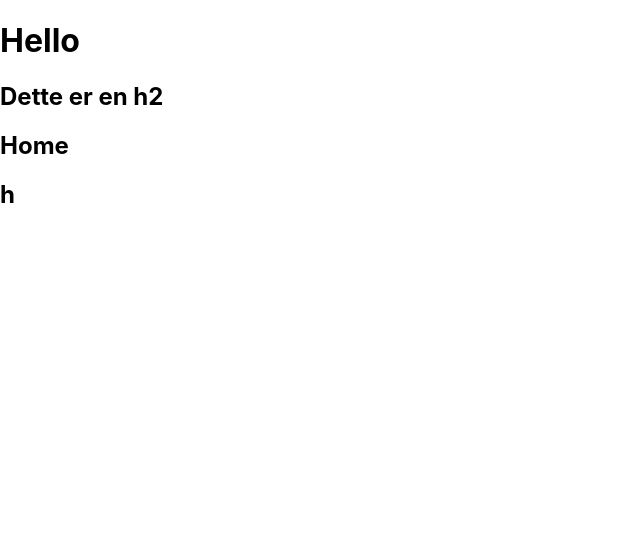
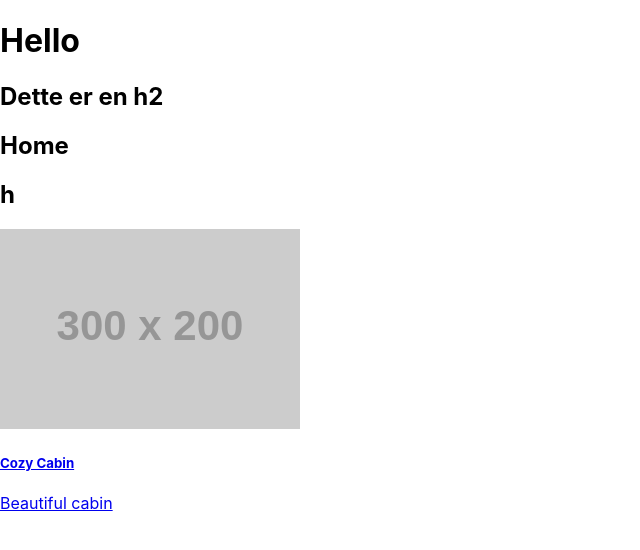
Before and after one commit to juliehabb/final-exam, a React (Create React App) app: page / in a window 1280 px wide. Shown: the top 550 px of the page, without its empty margins (0-640 px from the left). Built offline with nearby package versions, Linux system fonts and the light colour scheme.

Commit message:
Created basic card

```diff
--- /dev/null
+++ b/src/components/VenueCard.tsx
@@ -0,0 +1,26 @@
+import React from "react";
+
+type VenueCardPromps = {
+    image: string;
+    title: string;
+    description: string;
+    href: string;
+}
+
+function VenueCard({ image, title, description, href }: VenueCardPromps) {
+    return (
+        <a
+        href={href}
+        >
+            <img src={image} alt={title} />
+            <div>
+                <h5>{title}</h5>
+                <p>{description}</p>
+            </div>
+
+        </a>
+
+    );
+}
+
+export default VenueCard;
--- a/src/pages/index.tsx
+++ b/src/pages/index.tsx
@@ -1,10 +1,19 @@
 import React from "react";
+import VenueCard from "../components/VenueCard";
 
 const HomePage = () => {
     return (
         <section>
+
             <h1> Home </h1>
             <h2>h</h2>
+            <VenueCard
+            image="https://placehold.co/300x200"
+            title="Cozy Cabin"
+            description="Beautiful cabin"
+            href="#"
+            />
+
         </section>
 
     )
```
